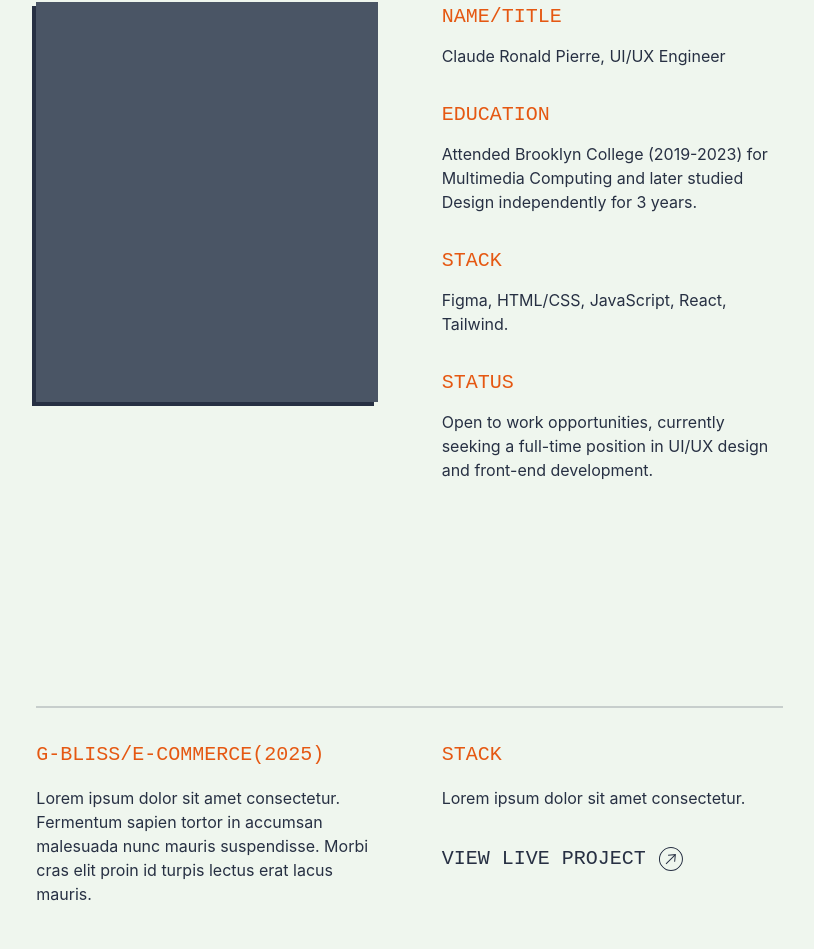
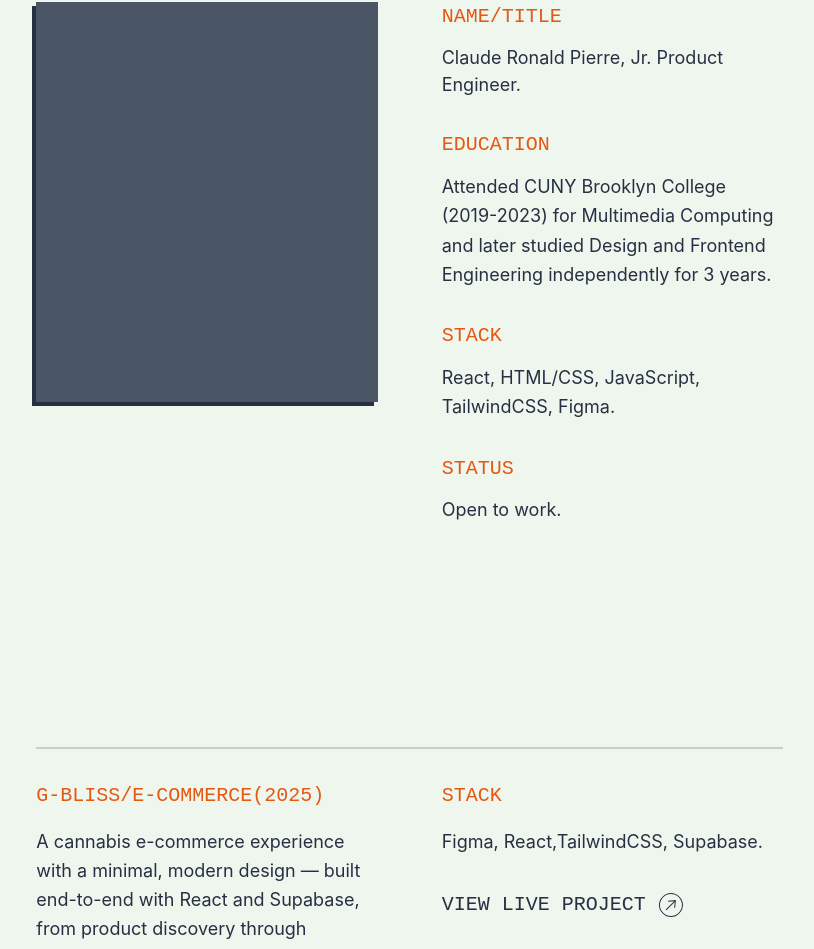
Before and after one commit to shockwavebolt/Portfolio, a React app in the folder portfolio/: page / in a window 1280 px wide. Shown: the part 956-1905 px from the top of the page, without its empty margins (433-1247 px from the left). Built offline with nearby package versions, Linux system fonts and the light colour scheme; the HTML template or start-up script is replaced by a standard one.

Commit message:
Added copy, some tweaks

```diff
--- a/portfolio/src/components/About.jsx
+++ b/portfolio/src/components/About.jsx
@@ -14,25 +14,26 @@ function About() {
             <label className=" text-[14px]  md:text-[16px] lg:text-[20px] font-ibm text-accent">
               NAME/TITLE
             </label>
-            <p className=" text-[14px] md:text-[16px] lg:text-[16px] font-inter">
-              Claude Ronald Pierre, UI/UX Engineer
+            <p className=" text-[14px] md:text-[16px] lg:text-[18px] font-inter">
+              Claude Ronald Pierre, Jr. Product Engineer.
             </p>
           </div>
           <div className="flex flex-col gap-3 ">
             <label className=" text-[14px]  md:text-[16px] lg:text-[20px] font-ibm text-accent">
               EDUCATION
             </label>
-            <p className=" text-[14px] md:text-[16px] lg:text-[16px] font-inter">
-              Attended Brooklyn College (2019-2023) for Multimedia Computing and
-              later studied Design independently for 3 years.
+            <p className=" text-[14px] md:text-[16px] lg:text-[18px] leading-relaxed font-inter">
+              Attended CUNY Brooklyn College (2019-2023) for Multimedia
+              Computing and later studied Design and Frontend Engineering
+              independently for 3 years.
             </p>
           </div>
           <div className="flex flex-col gap-3 ">
             <label className=" text-[14px]  md:text-[16px] lg:text-[20px] font-ibm text-accent">
               STACK
             </label>
-            <p className=" text-[14px] md:text-[16px] lg:text-[16px] font-inter">
-              Figma, HTML/CSS, JavaScript, React, Tailwind.
+            <p className=" text-[14px] md:text-[16px] lg:text-[18px] leading-relaxed font-inter">
+              React, HTML/CSS, JavaScript, TailwindCSS, Figma.
             </p>
           </div>
 
@@ -40,9 +41,8 @@ function About() {
             <label className=" text-[14px]  md:text-[16px] lg:text-[20px] font-ibm text-accent">
               STATUS
             </label>
-            <p className=" text-[14px] md:text-[16px] lg:text-[16px] font-inter">
-              Open to work opportunities, currently seeking a full-time position
-              in UI/UX design and front-end development.
+            <p className=" text-[14px] md:text-[16px] lg:text-[18px]  font-inter">
+              Open to work.
             </p>
           </div>
         </div>
--- a/portfolio/src/components/Header.jsx
+++ b/portfolio/src/components/Header.jsx
@@ -5,7 +5,7 @@ function Header() {
         CLAUDE R. PIERRE
       </h1>
       <div className=" flex flex-col gap-4 md:gap-6 lg:gap-8 md:items-end md:text-right text-[14px] md:text-[16px] lg:text-[20px] font-ibm">
-        <p>UI/UX Engineer.</p>
+        <p>Jr. Product Engineer.</p>
         <p>3 years of Design Experience.</p>
         <p>Still cooking.</p>
       </div>
--- a/portfolio/src/components/Project.jsx
+++ b/portfolio/src/components/Project.jsx
@@ -1,4 +1,4 @@
-function Project({ title, description, previewVideo, stack, link }) {
+function Project({ id, title, description, previewVideo, stack, link }) {
   return (
     <div className=" my-16 col-span-full md:col-span-3 lg:col-span-4 w-full border-t-2 border-solid border-inactive pt-8 gap-4 grid grid-cols-subgrid  gap-y-16 md:gap-x-6 lg:gap-x-16">
       <div className="col-span-full md:col-start-1 md:col-span-2 flex flex-col gap-8">
@@ -6,7 +6,7 @@ function Project({ title, description, previewVideo, stack, link }) {
           <label className="text-[14px] md:text-[16px] lg:text-[20px] font-ibm text-accent">
             {title}
           </label>
-          <p className="text-[14px] md:text-[16px] lg:text-[16px] font-inter">
+          <p className="text-[14px] md:text-[16px] lg:text-[18px] leading-relaxed font-inter">
             {description}
           </p>
         </div>
@@ -28,7 +28,7 @@ function Project({ title, description, previewVideo, stack, link }) {
           <label className="text-[14px] md:text-[16px] lg:text-[20px] font-ibm text-accent">
             STACK
           </label>
-          <p className="text-[14px] md:text-[16px] lg:text-[16px] font-inter">
+          <p className="text-[14px] md:text-[16px] lg:text-[18px] leading-relaxed font-inter">
             {stack}
           </p>
         </div>
@@ -77,8 +77,7 @@ function Project({ title, description, previewVideo, stack, link }) {
         loop
         width="100%"
         height="100%"
-        className="md:mt-16 object-cover col-span-full md:col-span-3  p-0.5 border-t-2  border-solid border-white shadow-[0_4px_4px_0_rgba(0,0,0,0.25)]
-"
+        className={` object-cover col-span-full md:col-span-3  border-t-2  border-solid ${id === 1 ? "border-[#637E67]" : id === 2 ? "border-white" : id === 3 ? "border-white" : ""} shadow-[0_4px_4px_0_rgba(0,0,0,0.25)]`}
       >
         <source src={previewVideo} type="video/webm" />
       </video>
--- a/portfolio/src/components/Projects.jsx
+++ b/portfolio/src/components/Projects.jsx
@@ -5,26 +5,29 @@ import TMPreview from "../previews/TM.webm";
 
 const projectsData = [
   {
+    id: 1,
     title: "G-BLISS/E-COMMERCE(2025)",
     description:
-      "Lorem ipsum dolor sit amet consectetur. Fermentum sapien tortor in accumsan malesuada nunc mauris suspendisse. Morbi cras elit proin id turpis lectus erat lacus mauris.",
-    stack: "Lorem ipsum dolor sit amet consectetur.",
+      "A cannabis e-commerce experience with a minimal, modern design — built end-to-end with React and Supabase, from product discovery through checkout.",
+    stack: "Figma, React,TailwindCSS, Supabase.",
     previewVideo: gBlissPreview,
     link: "https://shockwavebolt.github.io/G-Bliss/",
   },
   {
-    title: "TRACKER-M8/ PRODUCTIVITY TOOL(2025)",
+    id: 2,
+    title: "TRACKER-M8/PRODUCTIVITY TOOL(2025)",
     description:
-      "Lorem ipsum dolor sit amet consectetur. Fermentum sapien tortor in accumsan malesuada nunc mauris suspendisse. Morbi cras elit proin id turpis lectus erat lacus mauris.",
-    stack: "Lorem ipsum dolor sit amet consectetur.",
+      "A project tracker built for solo productive work — tracking progress and elapsed time across two moods, Mentos and Midnight.",
+    stack: "Figma, React, TailwindCSS.",
     previewVideo: M8Preview,
     link: "https://shockwavebolt.github.io/M8-Project-Tracker/",
   },
   {
+    id: 3,
     title: "TYPEMATCH/DESIGN TOOL(2026)",
     description:
-      "Lorem ipsum dolor sit amet consectetur. Fermentum sapien tortor in accumsan malesuada nunc mauris suspendisse. Morbi cras elit proin id turpis lectus erat lacus mauris.",
-    stack: "Lorem ipsum dolor sit amet consectetur.",
+      "A typography tool powered by the Google Fonts API — compare and pair font families side by side to find the right match for your next project.",
+    stack: "Figma, HTML/CSS, TailwindCSS, JavaScript, Google Fonts API.",
     previewVideo: TMPreview,
     link: "https://shockwavebolt.github.io/TypeMatch/",
   },
@@ -37,7 +40,7 @@ function Projects() {
       className="mb-24 md:col-start-2 lg:col-start-3 md:col-span-3 lg:col-span-4 grid grid-cols-subgrid gap-y-16 md:gap-x-6 lg:gap-x-16"
     >
       {projectsData.map((project) => (
-        <Project key={project.title} {...project} />
+        <Project key={project.id} {...project} />
       ))}
     </div>
   );
```
